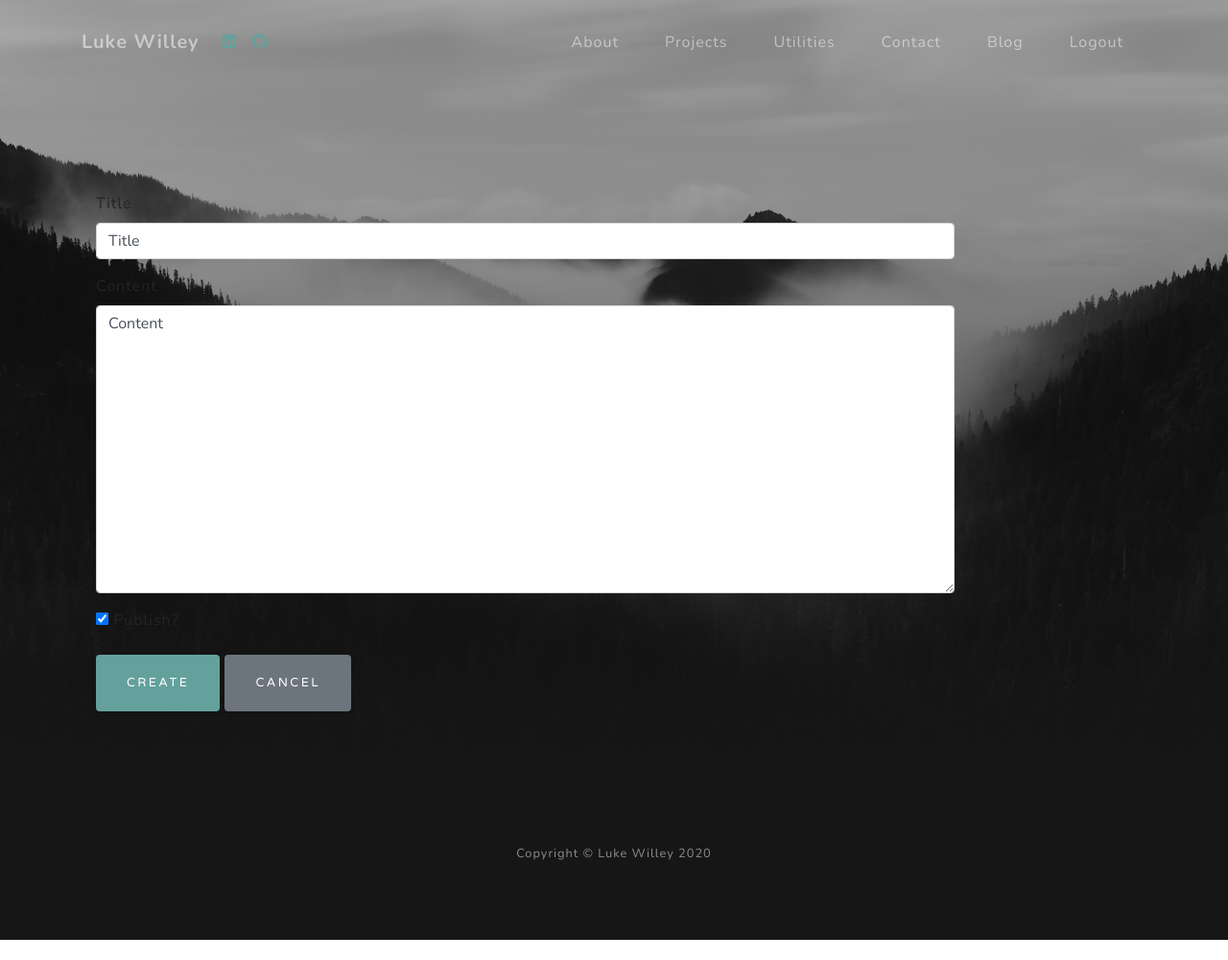
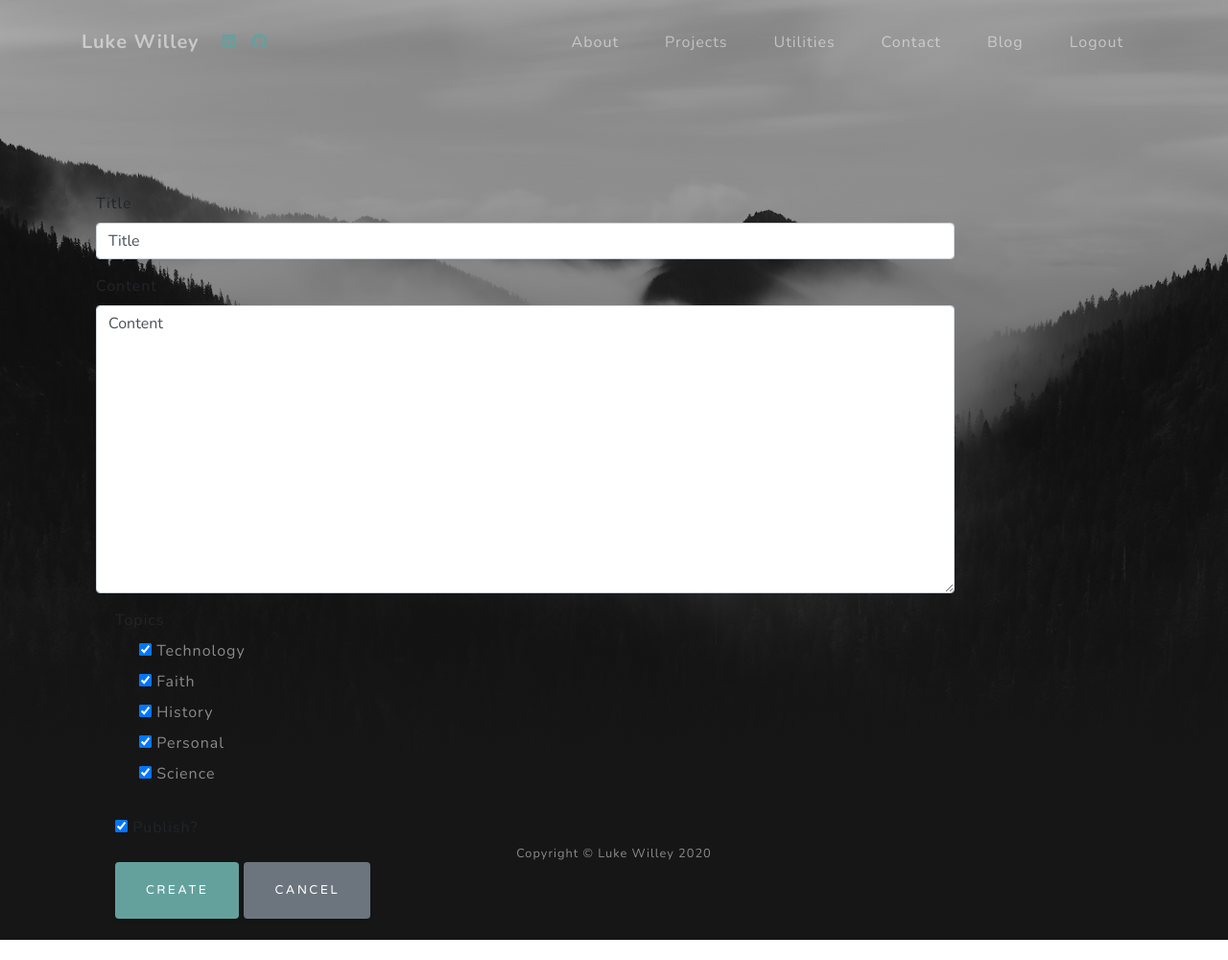
Before and after one commit to hansolo580/lukewilley, a Flask app: page /create/ in a window 1280 px wide. Shown: the whole page at 96% size. Run offline with Flask 2, Linux system fonts and the light colour scheme; the visitor is signed in with stand-in values (Sample User, id 1); parts of the project's set-up code (start-up, migrations or seed data) failed here and were passed over; some libraries are stand-ins or nearby versions.

Commit message:
Began setup of blog topics. Commented out blog topics for display at present.

```diff
--- a/infrastructure/blog.py
+++ b/infrastructure/blog.py
@@ -35,6 +35,7 @@ class Entry(flask_db.Model):
     content = TextField()
     published = BooleanField(index=True)
     timestamp = DateTimeField(default=datetime.datetime.now, index=True)
+    #topic = CharField()
 
     def save(self, *args, **kwargs):
         if not self.slug:
--- a/templates/blog/create.html
+++ b/templates/blog/create.html
@@ -21,6 +21,45 @@
                                       style="height: 300px;">Content</textarea>
                     </div>
                 </div>
+                <div class="form-check">
+                    <label for="Topics" class="col-sm-2 control-label">Topics</label>
+                    <ul class="text-white-50 mb-4 mt-8 mr-4">
+                        <li class="list-inline">
+                            <div class="checkbox">
+                                <label>
+                                    <input checked="checked" name="published" type="checkbox"
+                                           value="y"> Technology
+                                </label>
+                            </div>
+                        <li class="list-inline">
+                            <div class="checkbox">
+                                <label>
+                                    <input checked="checked" name="published" type="checkbox"
+                                           value="y"> Faith
+                                </label>
+                            </div>
+                        <li class="list-inline">
+                            <div class="checkbox">
+                                <label>
+                                    <input checked="checked" name="published" type="checkbox"
+                                           value="y"> History
+                                </label>
+                            </div>
+                        <li class="list-inline">
+                            <div class="checkbox">
+                                <label>
+                                    <input checked="checked" name="published" type="checkbox"
+                                           value="y"> Personal
+                                </label>
+                            </div>
+                        <li class="list-inline">
+                            <div class="checkbox">
+                                <label>
+                                    <input checked="checked" name="published" type="checkbox"
+                                           value="y"> Science
+                                </label>
+                            </div>
+                    </ul>
                     <div class="form-group">
                         <div class="col-sm-offset-2 col-sm-10">
                             <div class="checkbox">
```
Also changed, not shown: templates/blog/index.html (+4 -4 lines). Lines whose indentation alone changed are shown as unchanged.
